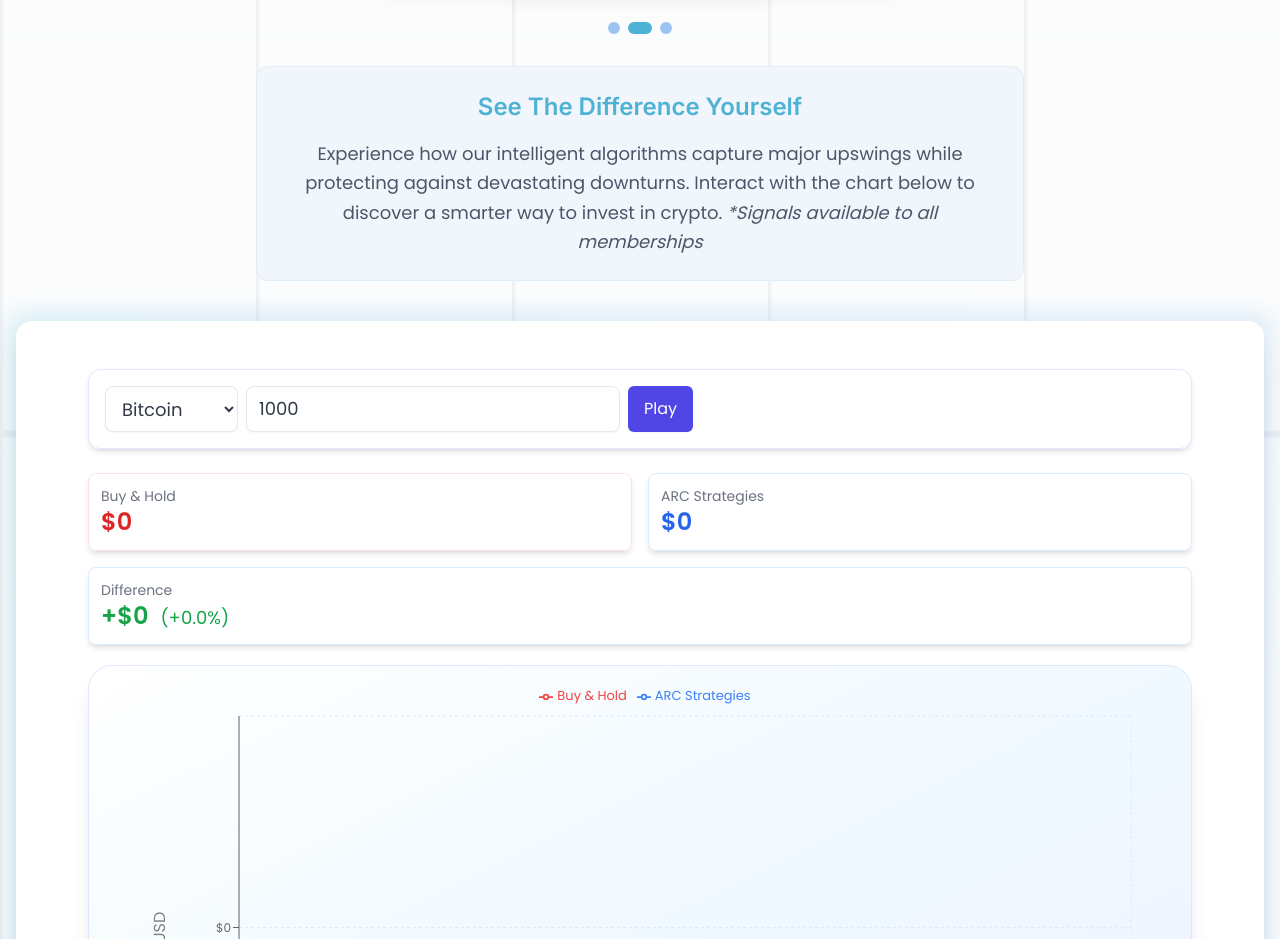
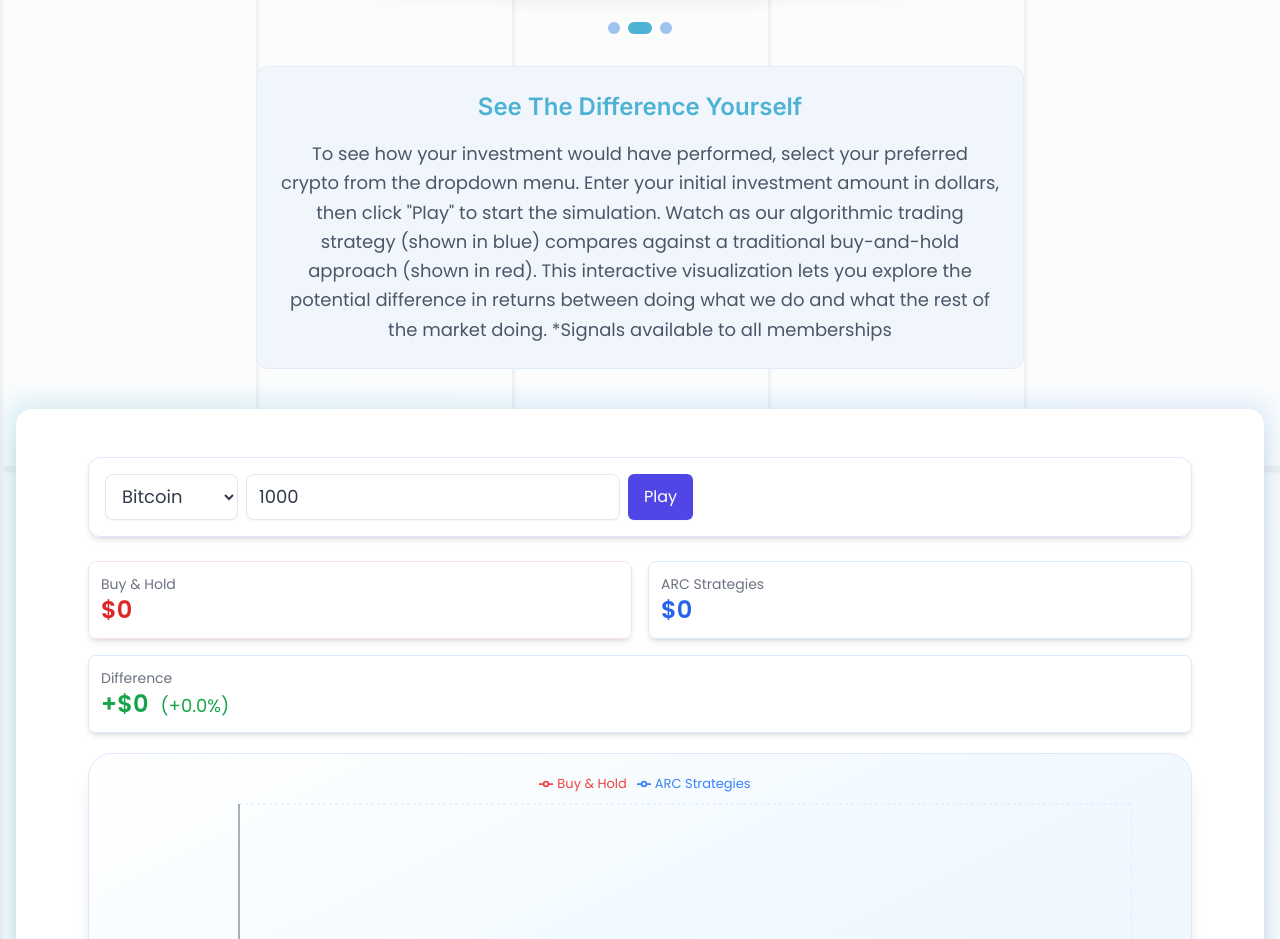
Before and after one commit to Managed-Vault/UPDATEDREPBILLY, a React (Create React App) app: page /#/ in a window 1280 px wide. Shown: the part 8700-9639 px from the top of the page. Built offline with nearby package versions, Linux system fonts and the light colour scheme.

Commit message:
Update the CTA callout text in SectionFour component

```diff
--- a/src/components/SectionFour.js
+++ b/src/components/SectionFour.js
@@ -118,8 +118,7 @@ const SectionFour = () => {
         <div className="cta-callout text-center mb-10 max-w-3xl mx-auto p-6 bg-brand-50 rounded-xl border border-brand-100">
           <h3 className="text-xl md:text-2xl font-headline font-semibold mb-4 text-brand-700">See The Difference Yourself</h3>
           <p className="text-lg leading-relaxed font-content text-neutral-700">
-            Experience how our intelligent algorithms capture major upswings while protecting against devastating downturns.
-            Interact with the chart below to discover a smarter way to invest in crypto. <span className="italic">*Signals available to all memberships</span>
+            To see how your investment would have performed, select your preferred crypto from the dropdown menu. Enter your initial investment amount in dollars, then click "Play" to start the simulation. Watch as our algorithmic trading strategy (shown in blue) compares against a traditional buy-and-hold approach (shown in red). This interactive visualization lets you explore the potential difference in returns between doing what we do and what the rest of the market doing. *Signals available to all memberships
           </p>
         </div>
 
```
